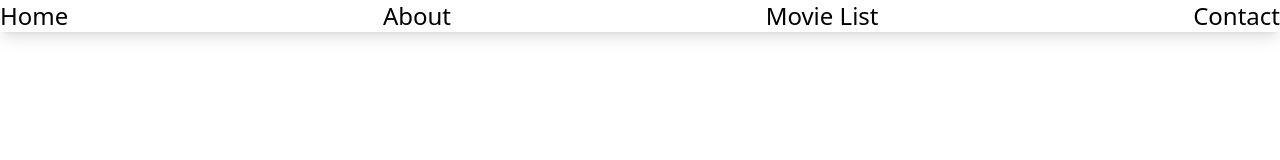
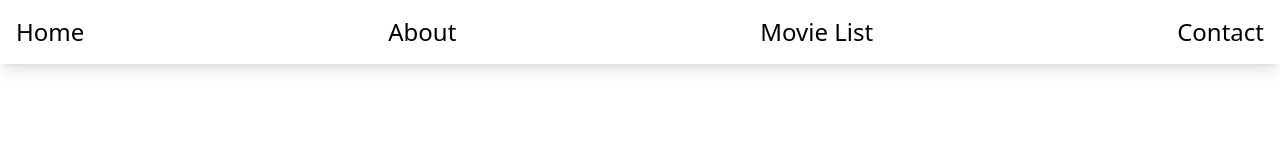
Before and after one commit to Raijinshinden/Movie-Website, a website: page Public/index.html in a window 1280 px wide. Drawn offline with Linux system fonts and the light colour scheme.

Commit message:
Update index.html

```diff
--- a/Public/index.html
+++ b/Public/index.html
@@ -8,7 +8,7 @@
 </head>
 <body class="min-h-[100vh]">
     <nav class="bg-white shadow-lg">
-        <ul class="flex justify-between items-center w-[100%] mx-auto text-2xl">
+        <ul class="flex justify-between items-center w-[100%] mx-auto p-4 text-2xl">
             <li><a href="#home">Home</a></li>
             <li><a href="#about">About</a></li>
             <li><a href="#movie-list">Movie List</a></li>
```
